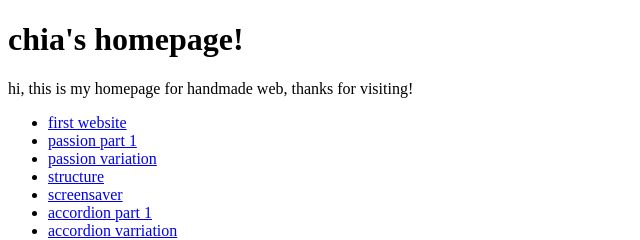
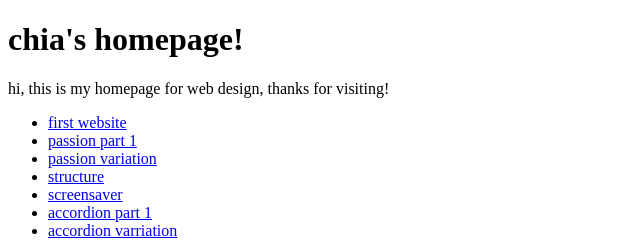
Before and after one commit to chiayang6/chia-gdes308, a plain HTML site: page index.html in a window 1280 px wide. Shown: the full height of the page, 0-640 px from the left. Drawn offline with Linux system fonts and the light colour scheme.

Commit message:
added file

```diff
--- a/index.html
+++ b/index.html
@@ -6,7 +6,7 @@
 
 <body>
     <h1>chia's homepage!</h1>
-    <p>hi, this is my homepage for handmade web, thanks for visiting!</p>
+    <p>hi, this is my homepage for web design, thanks for visiting!</p>
 <ul>
     <li><a href="first website/index.html">first website</a></li>
     <li><a href="passion part 1/index.html">passion part 1</a></li>
```
Also changed, not shown: 1 other file.
